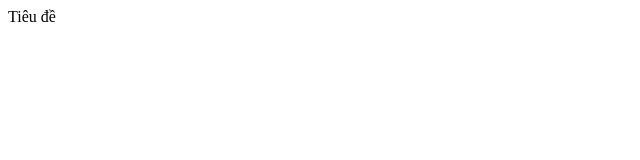
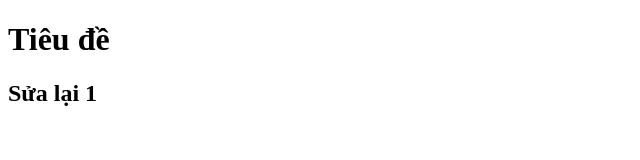
Before and after one commit to taitue96/Duan6, a plain HTML site: page index.html in a window 1280 px wide. Shown: the whole page, without its empty margins (0-640 px from the left). Drawn offline with Linux system fonts and the light colour scheme.

Commit message:
1. Sửa 1

```diff
--- a/index.html
+++ b/index.html
@@ -6,6 +6,7 @@
     <title>Document</title>
   </head>
   <body>
-    Tiêu đề
+    <h1>Tiêu đề</h1>
+    <h2>Sửa lại 1</h2>
   </body>
 </html>
```
